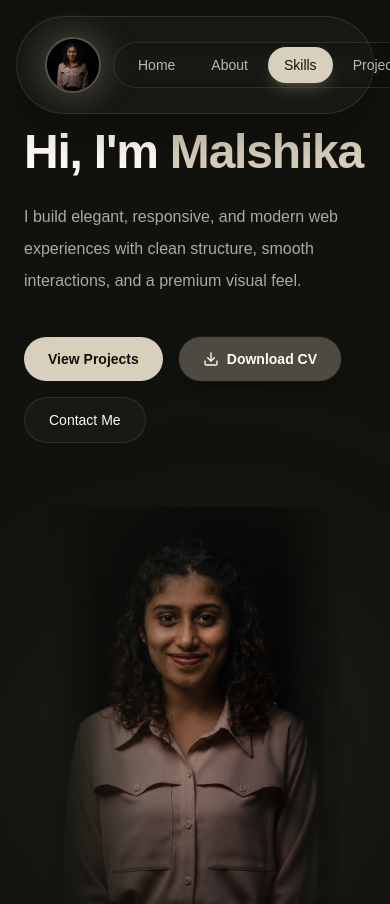
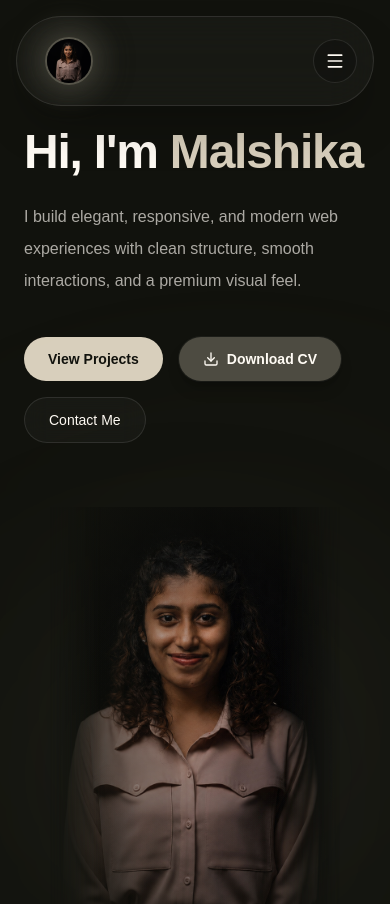
Before and after one commit to malshikainsari/malshika_portfolio, a Next.js app: page / in a window 390 px wide. Shown: the top 904 px of the page. Built offline with nearby package versions, Linux system fonts and the light colour scheme.

Commit message:
Fix mobile navbar responsiveness

```diff
--- a/components/Navbar.tsx
+++ b/components/Navbar.tsx
@@ -2,6 +2,7 @@
 
 import { useEffect, useState } from "react";
 import Image from "next/image";
+import { Menu, X } from "lucide-react";
 
 const navItems = [
   { label: "Home", href: "#home" },
@@ -13,6 +14,7 @@ const navItems = [
 
 export default function Navbar() {
   const [active, setActive] = useState("home");
+  const [menuOpen, setMenuOpen] = useState(false);
 
   useEffect(() => {
     const sectionIds = navItems.map((item) => item.href.replace("#", ""));
@@ -34,6 +36,7 @@ export default function Navbar() {
     };
 
     handleScroll();
+
     window.addEventListener("scroll", handleScroll, { passive: true });
     window.addEventListener("resize", handleScroll);
 
@@ -45,12 +48,17 @@ export default function Navbar() {
 
   return (
     <header className="fixed top-4 left-0 z-50 w-full px-4">
-      <div className="mx-auto flex max-w-6xl items-center justify-center">
-        <nav className="flex w-full items-center justify-between rounded-full border border-white/10 bg-white/[0.03] px-4 py-3 shadow-2xl shadow-black/30 backdrop-blur-xl md:px-6">
+      <div className="mx-auto max-w-6xl">
+        <nav className="flex items-center justify-between rounded-full border border-white/10 bg-white/[0.03] px-4 py-3 shadow-2xl shadow-black/30 backdrop-blur-xl md:px-6">
+
+          {/* Logo */}
           <a
             href="#home"
             className="flex items-center gap-3 rounded-full px-3 py-2 transition hover:bg-white/5"
-            onClick={() => setActive("home")}
+            onClick={() => {
+              setActive("home");
+              setMenuOpen(false);
+            }}
           >
             <div className="relative flex items-center justify-center">
               <div
@@ -59,7 +67,7 @@ export default function Navbar() {
               />
 
               <div
-                className="relative h-14 w-14 overflow-hidden rounded-full border-2 border-[#565449]
+                className="relative h-12 w-12 overflow-hidden rounded-full border-2 border-[#565449]
                 shadow-[0_0_30px_rgba(86,84,73,0.55)]
                 transition duration-300 hover:scale-105 hover:border-[#D8CFBC]"
               >
@@ -73,14 +81,15 @@ export default function Navbar() {
               </div>
             </div>
 
-            <div className="hidden flex-col leading-tight sm:flex">
+            <div className="hidden md:flex flex-col leading-tight">
               <span className="text-sm font-semibold tracking-[0.18em] text-[#FFFBF4]">
                 MALS HIKA
               </span>
             </div>
           </a>
 
-          <div className="flex items-center gap-1 rounded-full border border-white/10 bg-black/20 px-2 py-1 backdrop-blur-md">
+          {/* Desktop Menu */}
+          <div className="hidden md:flex items-center gap-1 rounded-full border border-white/10 bg-black/20 px-2 py-1 backdrop-blur-md">
             {navItems.map((item) => {
               const isActive = active === item.href.replace("#", "");
 
@@ -100,7 +109,44 @@ export default function Navbar() {
               );
             })}
           </div>
+
+          {/* Mobile Menu Button */}
+          <button
+            onClick={() => setMenuOpen(!menuOpen)}
+            className="flex h-11 w-11 items-center justify-center rounded-full border border-white/10 bg-black/20 text-[#FFFBF4] md:hidden"
+          >
+            {menuOpen ? <X size={20} /> : <Menu size={20} />}
+          </button>
         </nav>
+
+        {/* Mobile Dropdown Menu */}
+        {menuOpen && (
+          <div className="mt-2 rounded-3xl border border-white/10 bg-[#11120D]/95 p-4 backdrop-blur-xl md:hidden">
+            <div className="flex flex-col gap-2">
+              {navItems.map((item) => {
+                const isActive = active === item.href.replace("#", "");
+
+                return (
+                  <a
+                    key={item.label}
+                    href={item.href}
+                    onClick={() => {
+                      setActive(item.href.replace("#", ""));
+                      setMenuOpen(false);
+                    }}
+                    className={`rounded-xl px-4 py-3 transition ${
+                      isActive
+                        ? "bg-[#D8CFBC] text-[#11120D]"
+                        : "text-[#FFFBF4]/80 hover:bg-white/5"
+                    }`}
+                  >
+                    {item.label}
+                  </a>
+                );
+              })}
+            </div>
+          </div>
+        )}
       </div>
     </header>
   );
--- a/package.json
+++ b/package.json
@@ -12,7 +12,7 @@
     "@emailjs/browser": "^4.4.1",
     "framer-motion": "^12.40.0",
     "lenis": "^1.3.23",
-    "lucide-react": "^1.16.0",
+    "lucide-react": "^1.17.0",
     "next": "16.2.6",
     "react": "19.2.4",
     "react-dom": "19.2.4"
```
Also changed, not shown: 1 other file (tests, documents, lock files or other folders). Lines whose indentation alone changed are shown as unchanged.
